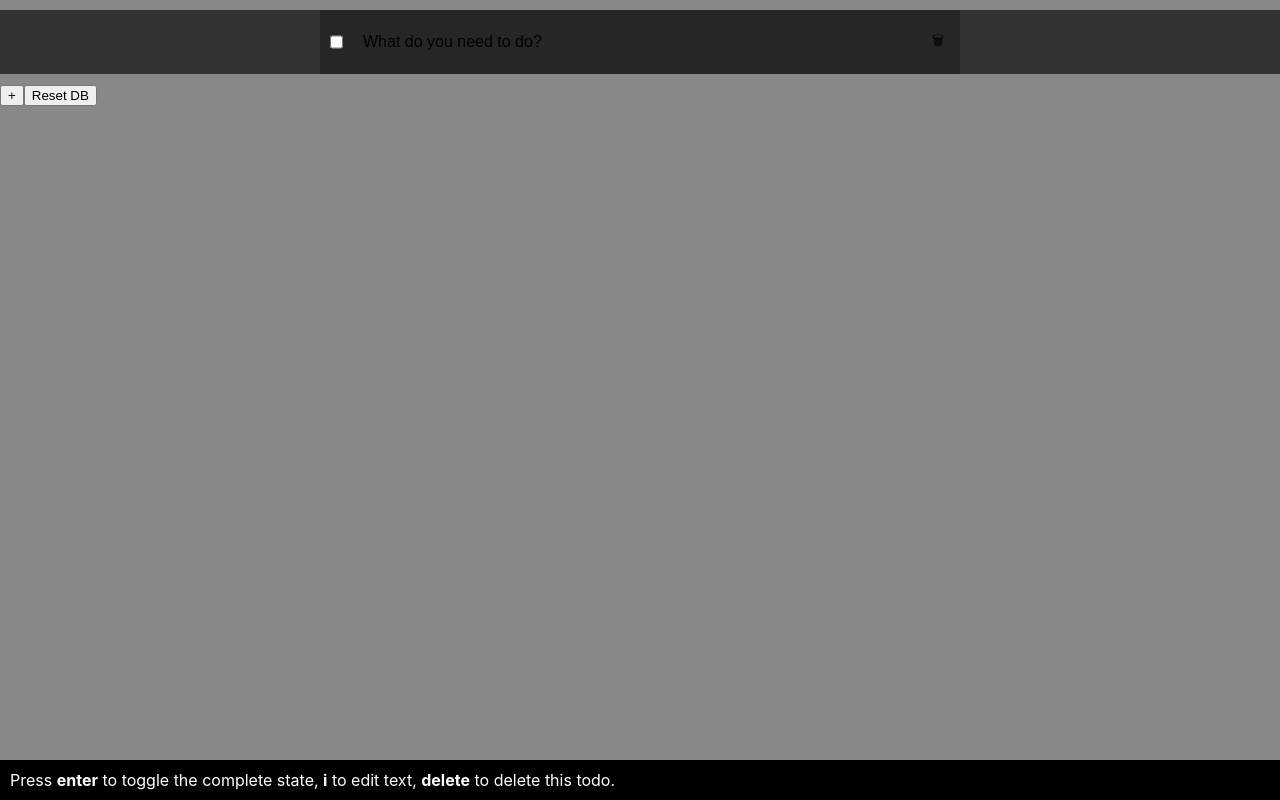
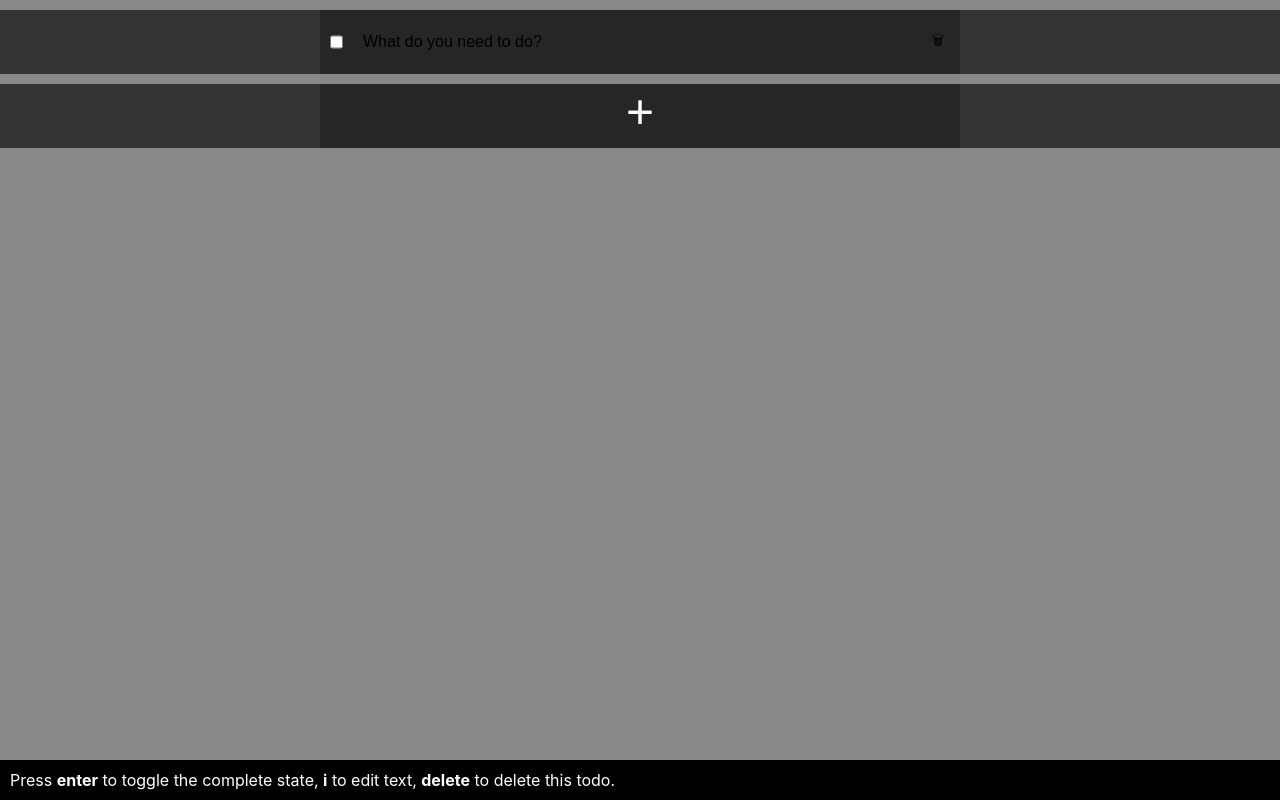
Before and after one commit to adrianlafond/todo-react, a React (Create React App) app: page / in a window 1280 px wide. Built offline with nearby package versions, Linux system fonts and the light colour scheme.

Commit message:
make better add button

```diff
--- a/src/app.tsx
+++ b/src/app.tsx
@@ -117,7 +117,7 @@ function App() {
             />
           ))}
           <TodoAddItem onAdd={onAddItem} />
-          <button onClick={onReset}>Reset DB</button>
+          {/* <button onClick={onReset}>Reset DB</button> */}
         </div>
         <StatusBar todoStatus={todoStatus} />
       </main>
--- a/src/components/todo-add-item/style.css
+++ b/src/components/todo-add-item/style.css
@@ -1,3 +1,36 @@
 .todo-add-item {
+  margin: 10px 0;
+  position: relative;
+  min-height: 64px;
+  overflow: hidden;
+  background-color: #333;
+  color: #fff;
+  display: flex;
+  justify-content: center;
+  transition: background-color 0.5s ease-out;
+}
+.todo-add-item:focus-within {
+  background-color: #ccc;
+}
+
+.todo-add-item__button {
+  display: flex;
+  align-items: baseline;
+  justify-content: center;
+  position: relative;
+  max-width: 640px;
+  background-color: rgba(0, 0, 0, 0.25);
+  transition: background-color 0.5s ease-out  ;
+  flex-grow: 1;
+  margin: 0 10px;
+  border-width: 0;
+  color: #fff;
   cursor: pointer;
+  font-size: 48px;
+  padding: 0;
 }
+.todo-add-item__button:focus {
+  outline: none;
+  background-color: rgba(255, 255, 255, 1.0);
+  color: #000;
+}
--- a/src/components/todo-add-item/todo-add-item.tsx
+++ b/src/components/todo-add-item/todo-add-item.tsx
@@ -8,6 +8,8 @@ export const TodoAddItem: React.FC<{ onAdd: () => void }> = ({ onAdd }) => {
   }
 
   return (
-    <button className="todo-add-item" onClick={onClick}>+</button>
+    <div className="todo-add-item">
+      <button className="todo-add-item__button" onClick={onClick}>+</button>
+    </div>
   )
 };
--- a/src/components/todo-item/style.css
+++ b/src/components/todo-item/style.css
@@ -13,7 +13,7 @@
   background-color: #666;
 }
 .todo-item--focus {
-  background-color: #fff;
+  background-color: #ccc;
 }
 .todo-item:focus {
   outline: none;
@@ -26,7 +26,11 @@
   align-items: center;
   flex-grow: 1;
   background-color: rgba(0, 0, 0, 0.25);
+  transition: background-color 0.5s ease-out  ;
   margin: 0 10px;
+}
+.todo-item__content--focus {
+  background-color: rgba(255, 255, 255, 1.0);
 }
 
 .todo-item__child {
--- a/src/components/todo-item/todo-item.tsx
+++ b/src/components/todo-item/todo-item.tsx
@@ -240,7 +240,7 @@ export const TodoItem: React.FC<TodoItemProps> = React.memo(({
       onFocus={onRootFocus}
       onBlur={onRootBlur}
     >
-      <div className="todo-item__content">
+      <div className={classnames('todo-item__content', { 'todo-item__content--focus': mode !== 'none' })}>
         {isConfirmingDelete ? (
           <>
             <button
```
